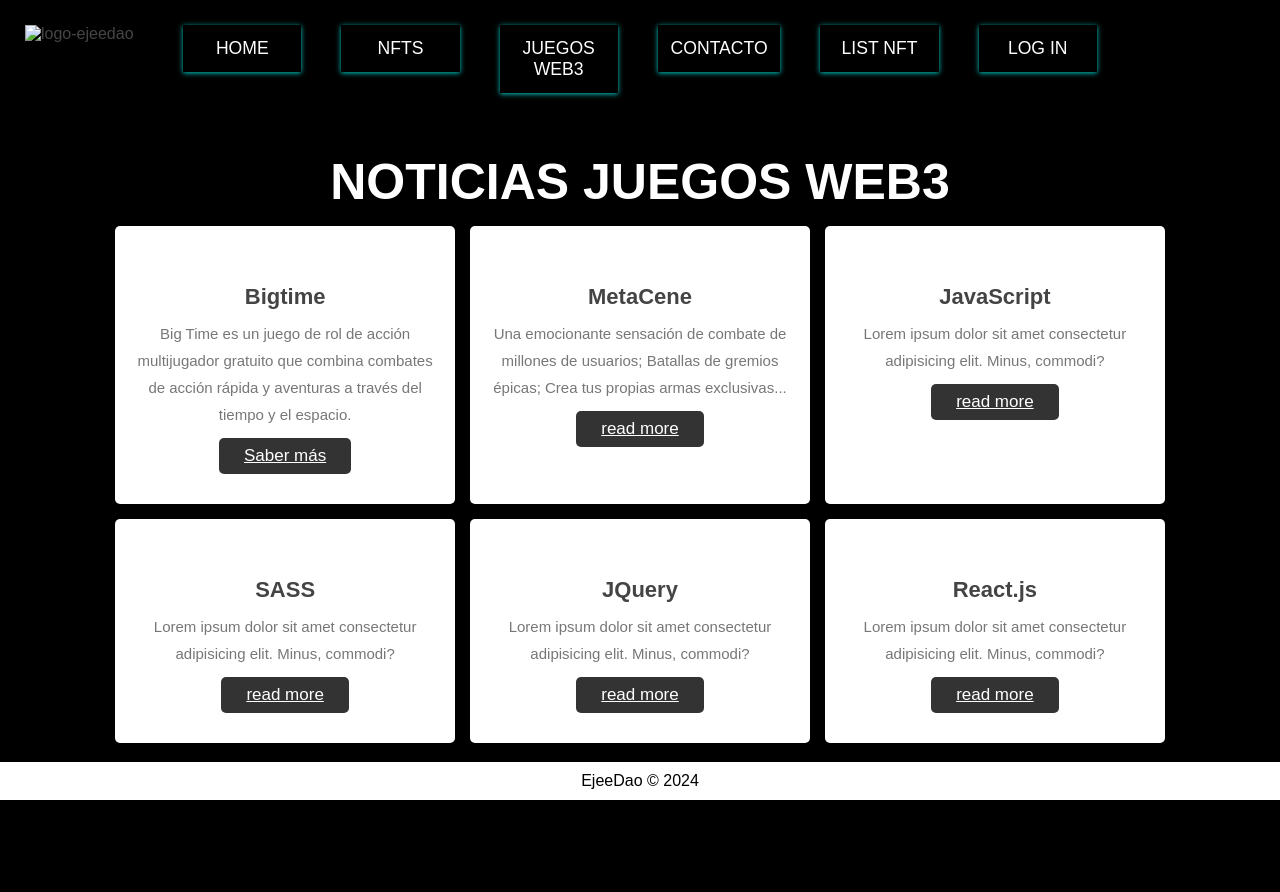
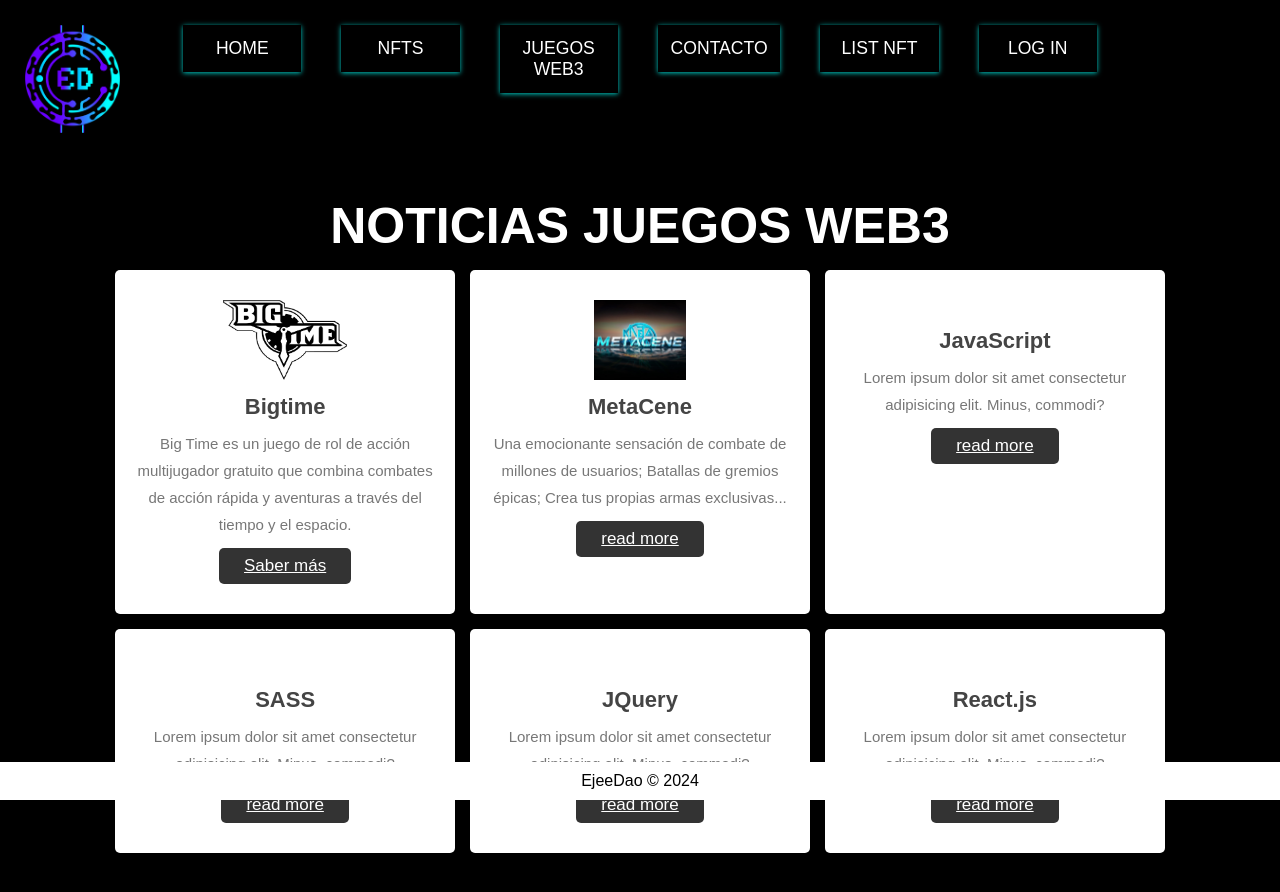
Before and after one commit to robmg9655/ejeedao, a plain HTML site: page juegosweb3.html in a window 1280 px wide. Before the commit the page ends 853 px from the top, so only its background shows below. Drawn offline with Linux system fonts and the light colour scheme.

Commit message:
Update juegosweb3.html
img upadte

```diff
--- a/juegosweb3.html
+++ b/juegosweb3.html
@@ -19,7 +19,7 @@
         <ul>
           <li>
             <img
-              src="img/LOGOejeeDao.png"
+              src="LOGOejeeDao.png"
               alt="logo-ejeedao"
               class="logo-img"
             />
@@ -52,7 +52,7 @@
 
         <div class="news-box-container">
           <div class="news-box">
-            <img src="/img/bigtimelogo.png" alt="" />
+            <img src="bigtimelogo.png" alt="" />
             <h3>Bigtime</h3>
             <p>
               Big Time es un juego de rol de acción multijugador gratuito que
@@ -63,7 +63,7 @@
           </div>
 
           <div class="news-box">
-            <img src="/img/metacenelogo.jpg" alt="" />
+            <img src="metacenelogo.jpg" alt="" />
             <h3>MetaCene</h3>
             <p>
               Una emocionante sensación de combate de millones de usuarios;
```
